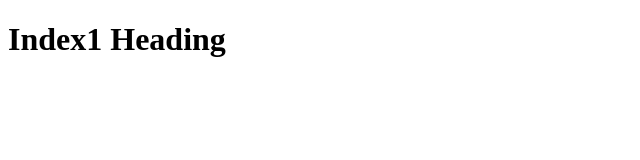
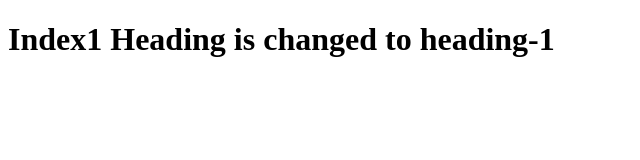
Before and after one commit to sonali1212/Task, a plain HTML site: page index1.html in a window 1280 px wide. Shown: the whole page, without its empty margins (0-640 px from the left). Drawn offline with Linux system fonts and the light colour scheme.

Commit message:
Initial commit

```diff
--- a/index1.html
+++ b/index1.html
@@ -4,6 +4,6 @@
 	<title>welcome</title>
 </head>
 <body>
-<h1>Index1 Heading</h1>
+<h1>Index1 Heading is changed to heading-1</h1>
 </body>
 </html>
```
